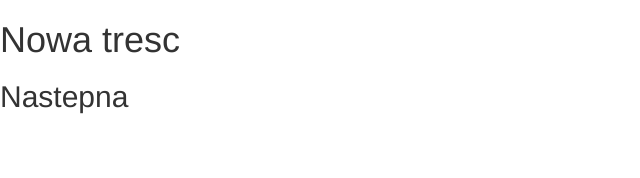
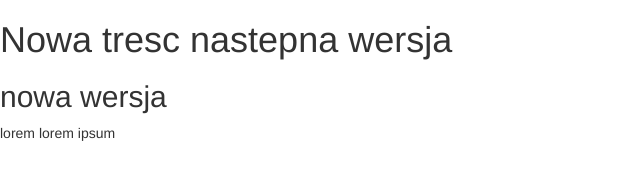
Before and after one commit to endrju80/nauka-gita, a plain HTML site: page index.html/index.html in a window 1280 px wide. Shown: the whole page, without its empty margins (0-640 px from the left). Drawn offline with nearby package versions, Linux system fonts and the light colour scheme; files that its build step writes are made by us from their sources; a web font is replaced by a local one.

Commit message:
add new content at h1, h2, add paragraph

```diff
--- a/index.html/index.html
+++ b/index.html/index.html
@@ -11,6 +11,7 @@
 	<meta name="viewport" content="width=device-width, initial-scale=1.0">
 </head>
 <body>
-	<h1> Nowa tresc </h1>
-		<h2>Nastepna </h2>
+	<h1> Nowa tresc nastepna wersja  </h1>
+		<h2>nowa wersja </h2>
+		 <p>lorem lorem ipsum </p>
 </body>
```
